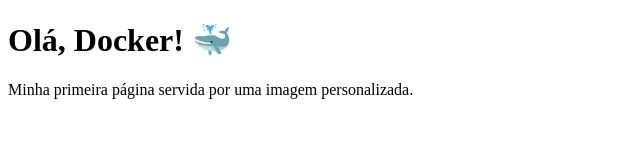
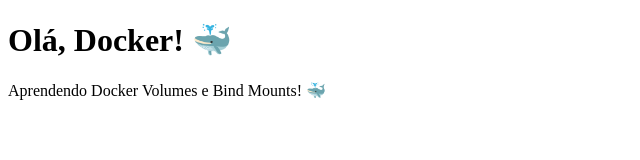
Before and after one commit to ingridfinger/estudos-docker, a plain HTML site: page projeto-dockerfile/index.html in a window 1280 px wide. Shown: the whole page, without its empty margins (0-640 px from the left). Drawn offline with Linux system fonts and the light colour scheme.

Commit message:
Atualiza HTML com conteúdo sobre Volumes e Bind Mounts

```diff
--- a/projeto-dockerfile/index.html
+++ b/projeto-dockerfile/index.html
@@ -7,6 +7,6 @@
 </head>
 <body>
     <h1>Olá, Docker! 🐳</h1>
-    <p>Minha primeira página servida por uma imagem personalizada.</p>
+    <p>Aprendendo Docker Volumes e Bind Mounts! 🐳</p>
 </body>
 </html>
```
